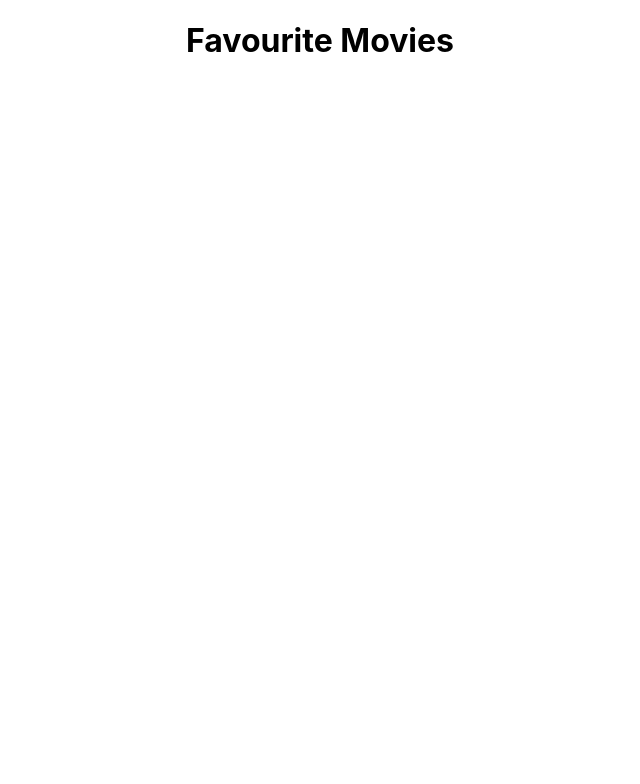
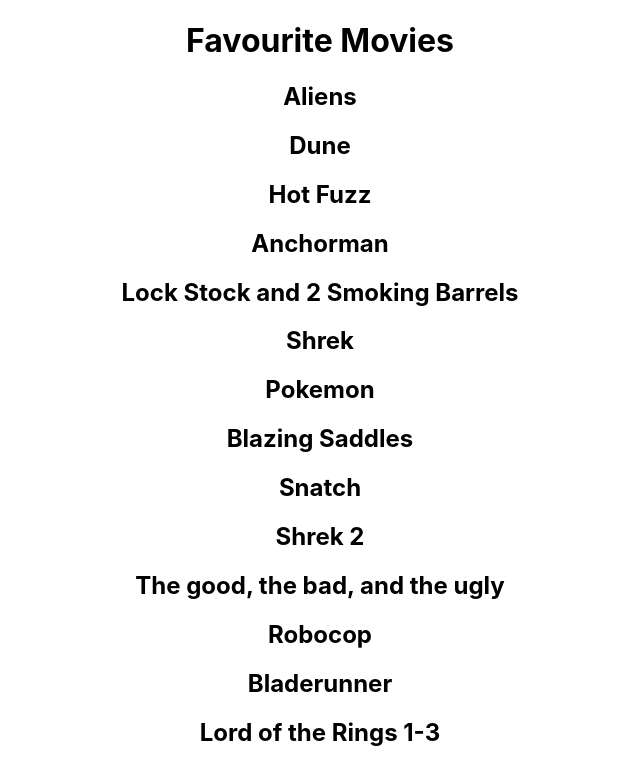
Before and after one commit to StructuredTrading/oct23-t3w5-reactprops, a React (Create React App) app: page / in a window 1280 px wide. Shown: the top 784 px of the page, without its empty margins (320-960 px from the left). Built offline with nearby package versions, Linux system fonts and the light colour scheme.

Commit message:
fix: connect all components and fix movielist key

```diff
--- /dev/null
+++ b/src/components/MovieCard.jsx
@@ -0,0 +1,9 @@
+
+
+export default function MovieCard (props){
+    return(
+        <div>
+            <h1>{props.movieName}</h1>
+        </div>
+    )
+}
--- a/src/components/MovieList.jsx
+++ b/src/components/MovieList.jsx
@@ -1,3 +1,8 @@
+// ES6/ESM/module project import syntax
+import MovieCard from "./MovieCard.jsx";
+
+// CommonJS/NodeJS project import syntax
+// const MovieCard = require("./MovieCard.jsx");
 
 
 let favouriteMovies = [
@@ -22,7 +27,12 @@
 	return (
 	<section>
 		{favouriteMovies.map((movie, index) => {
-            return <MovieCard key={index} movieName={movie}/>
+
+            if (movie.length === 0){
+                return null;
+            }
+
+            return <MovieCard key={movie + "-" + index} movieName={movie}/>
         })}
 	</section>
 	);
--- a/src/pages/App.jsx
+++ b/src/pages/App.jsx
@@ -1,3 +1,4 @@
+import MovieList from '../components/MovieList';
 import '../stylesheets/App.css';
 
 function App() {
@@ -7,6 +8,7 @@
       <h1>Favourite Movies</h1>
 
       {/* <MovieList> */}
+      <MovieList />
 
     </div>
   );
```
